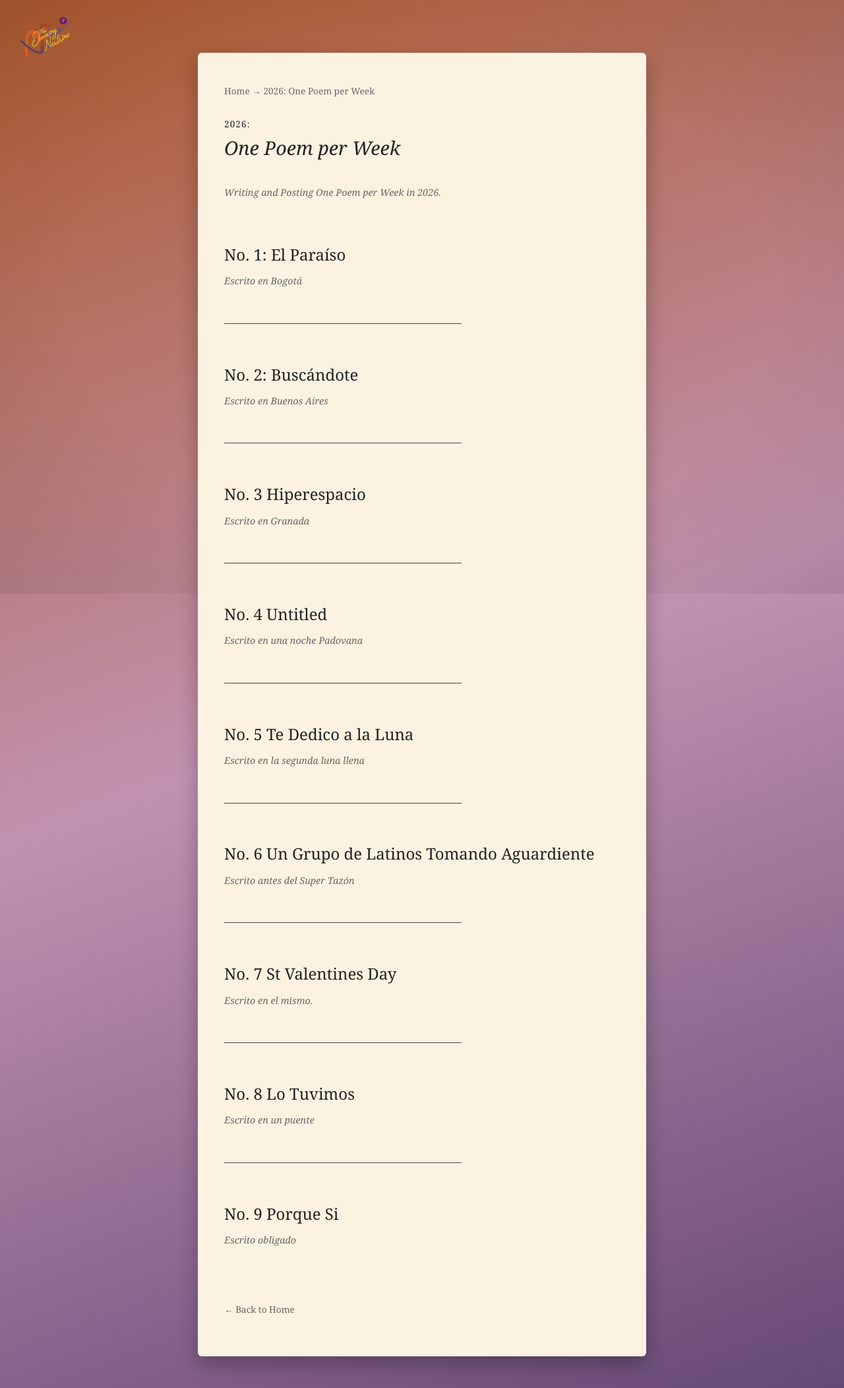
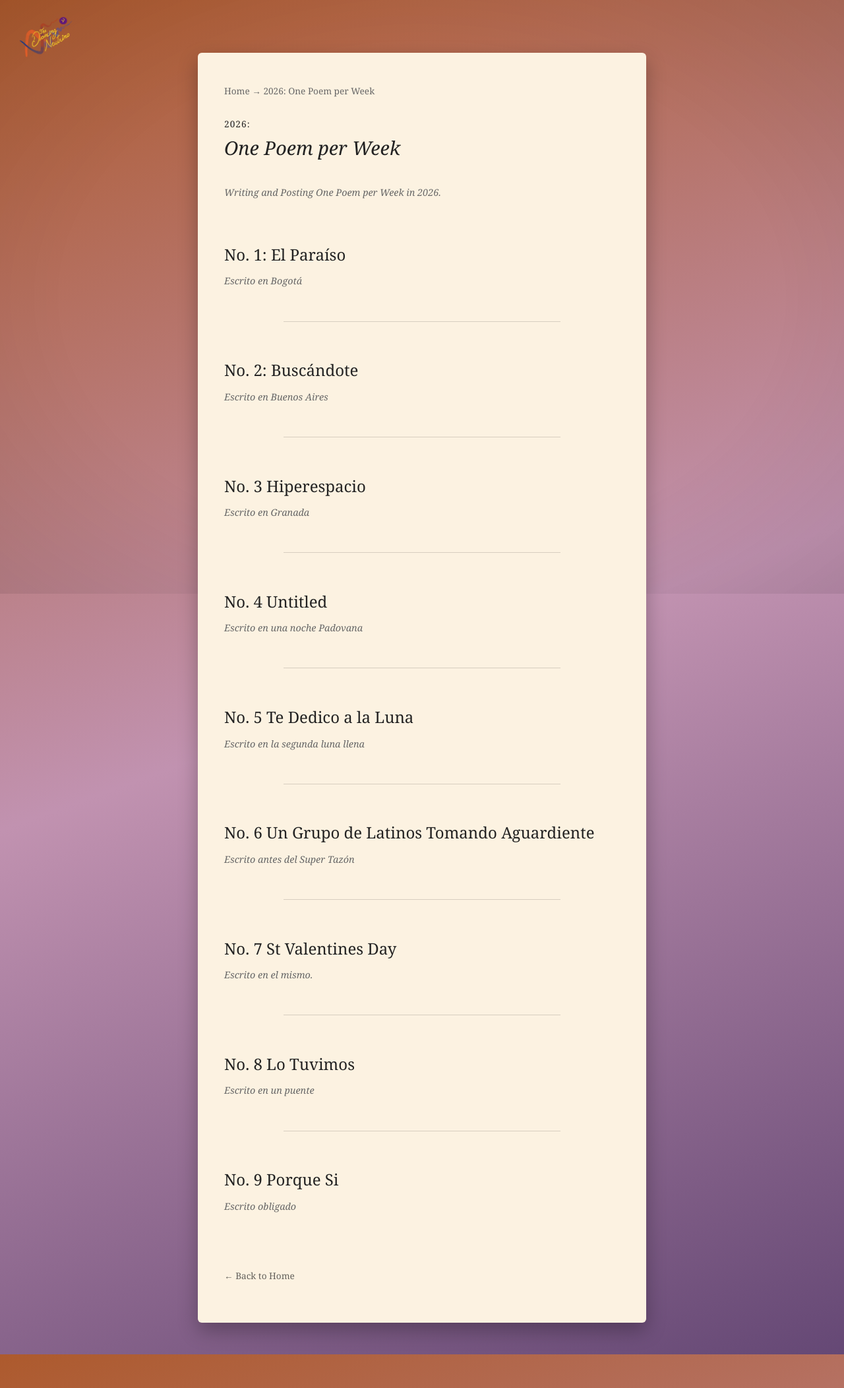
Before and after one commit to thedancingneutrino/thedancingneutrino.github.io, a Jekyll site: the page built from _chapters/weekly.md, in a window 1280 px wide. Shown: the whole page at 66% size. Built offline with Jekyll 4.4.1, drawn with Linux system fonts in a browser that asks for light colours.

Commit message:
poem cards

```diff
--- a/assets/style.css
+++ b/assets/style.css
@@ -157,6 +157,13 @@ h1 {
 
 .chapter-entry {
   padding: 0.5rem 0;
+  transition: transform 0.15s ease, opacity 0.15s ease;
+  border-radius: 4px;
+}
+
+.chapter-entry:hover {
+  transform: translateY(-3px);
+  background: rgba(0, 0, 0, 0.03);
 }
 
 .entry-title {
@@ -170,7 +177,7 @@ h1 {
 }
 
 .entry-title a:hover {
-  color: #e24a09; /* your purple */
+  color: #e24a09;
 }
 
 .entry-blurb {
@@ -181,9 +188,9 @@ h1 {
 
 .entry-separator {
   border: none;
-  border-top: 1px solid #444;
-  max-width: 60%;
-  margin: 2.0rem 0;
+  border-top: 1px solid rgba(0,0,0,0.15);
+  max-width: 70%;
+  margin: 1.8rem auto;
 }
 
 
```
